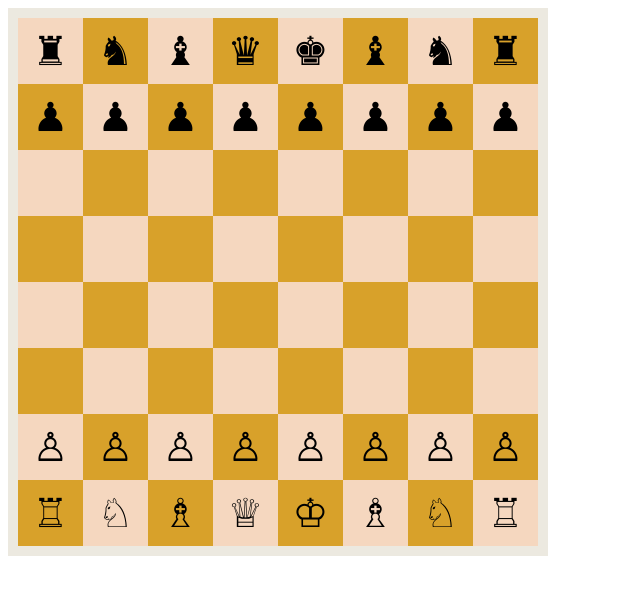
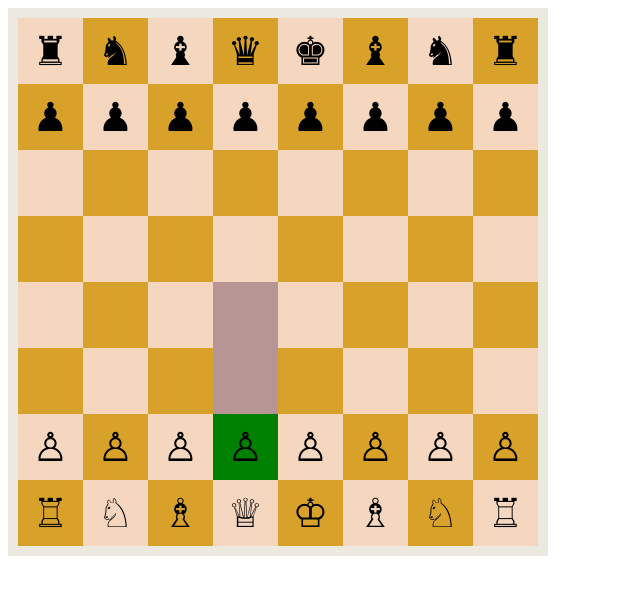
Before and after one commit to maximkaaaa27/chess-javascript, a website built with webpack: page src/index.html in a window 1280 px wide. Shown: the whole page, without its empty margins (0-640 px from the left). Built offline with nearby package versions, Linux system fonts and the light colour scheme.

Commit message:
Add traffic lights for Figures

```diff
--- a/src/index.js
+++ b/src/index.js
@@ -15,6 +15,16 @@ class Chess {
       ['N', 'P', ' ', ' ', ' ', ' ', 'p', 'n'],
       ['R', 'P', ' ', ' ', ' ', ' ', 'p', 'r'],
 
+    ];
+    this.topBoardArray = [
+      [' ', ' ', ' ', ' ', ' ', ' ', ' ', ' '],
+      [' ', ' ', ' ', ' ', ' ', ' ', ' ', ' '],
+      [' ', ' ', ' ', ' ', ' ', ' ', ' ', ' '],
+      [' ', '1', '2', '2', ' ', ' ', ' ', ' '],
+      [' ', ' ', ' ', ' ', ' ', ' ', ' ', ' '],
+      [' ', ' ', ' ', ' ', ' ', ' ', ' ', ' '],
+      [' ', ' ', ' ', ' ', ' ', ' ', ' ', ' '],
+      [' ', ' ', ' ', ' ', ' ', ' ', ' ', ' '],
     ];
     this.showBoard();
   }
@@ -39,8 +49,16 @@ class Chess {
       for (let y = 7; y >= 0; y--) {
         board += '<tr>';
         for(let x = 0; x <= 7; x++) {
+
           let classBoardTd;
-          classBoardTd = (x + y) % 2 ? "white" : "black";
+
+          if (this.topBoardArray[x][y] === ' ') {
+
+            classBoardTd = (x + y) % 2 ? "white" : "black";
+
+            } else
+
+          classBoardTd = this.topBoardArray[x][y] === '1' ? 'green': 'red';
           board += '<td class="'+ classBoardTd +'">';
           board += this.showFigure(this.chessFigureArray[x][y]);
           board += '</td>';
--- a/src/style.css
+++ b/src/style.css
@@ -24,3 +24,11 @@ table {
   td.white {
     background: #F5D7BF;
   }
+
+  td.green {
+    background: green;
+  }
+
+  td.red {
+    background: rgb(184, 149, 149);
+  }
```
